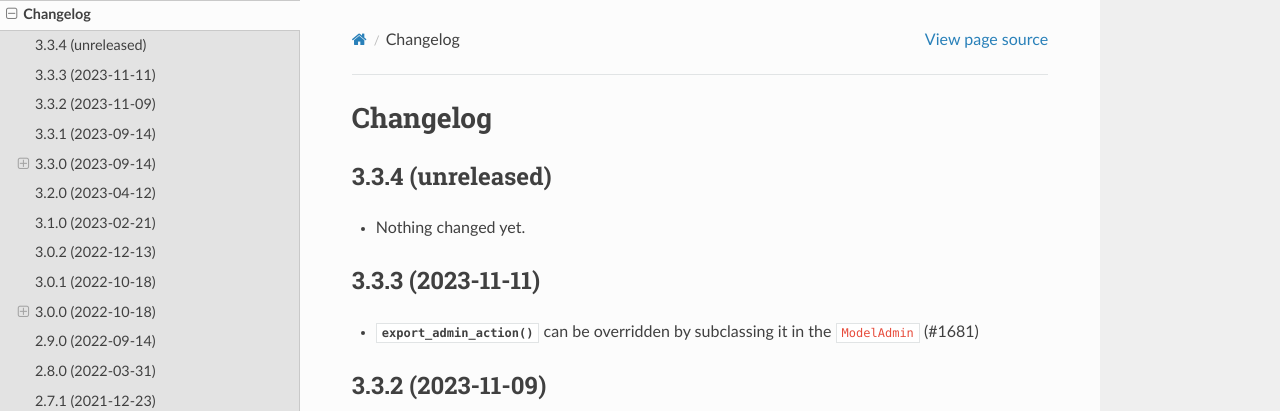
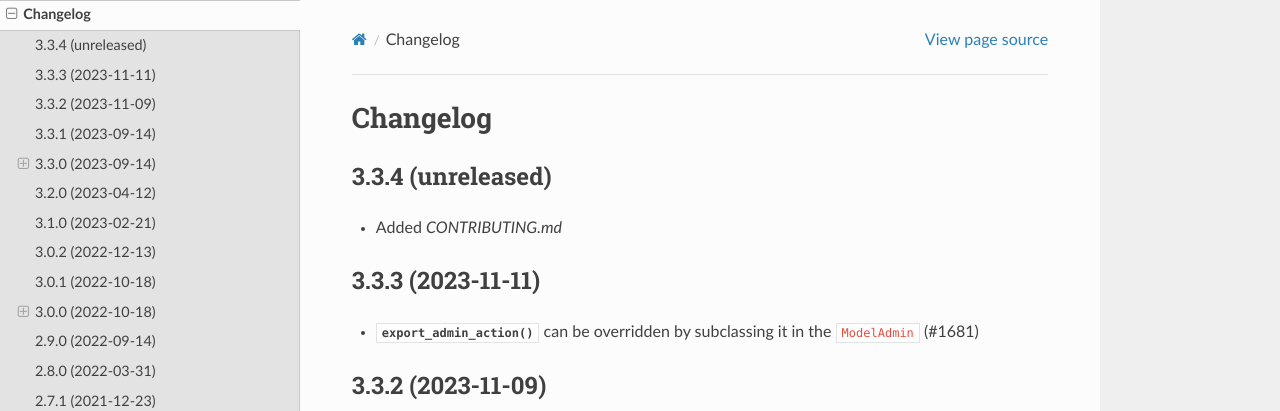
Before and after one commit to django-import-export/django-import-export, a Sphinx documentation site: the page built from docs/changelog.rst, in a window 1280 px wide and 900 px high. Shown: the top 411 px of the window. Built offline with Sphinx 7.4.7 and the Read the Docs theme 2.0.0, drawn with Linux system fonts in a browser that asks for light colours; pages that are not in the unit, such as notebooks, are missing from menus.

Commit message:
added CONTRIBUTING.md

```diff
--- a/docs/changelog.rst
+++ b/docs/changelog.rst
@@ -4,7 +4,7 @@ Changelog
 3.3.4 (unreleased)
 ------------------
 
-- Nothing changed yet.
+- Added `CONTRIBUTING.md`
 
 
 3.3.3 (2023-11-11)
```
Also changed, not shown: CONTRIBUTING.md (added, +5 -0 lines).
